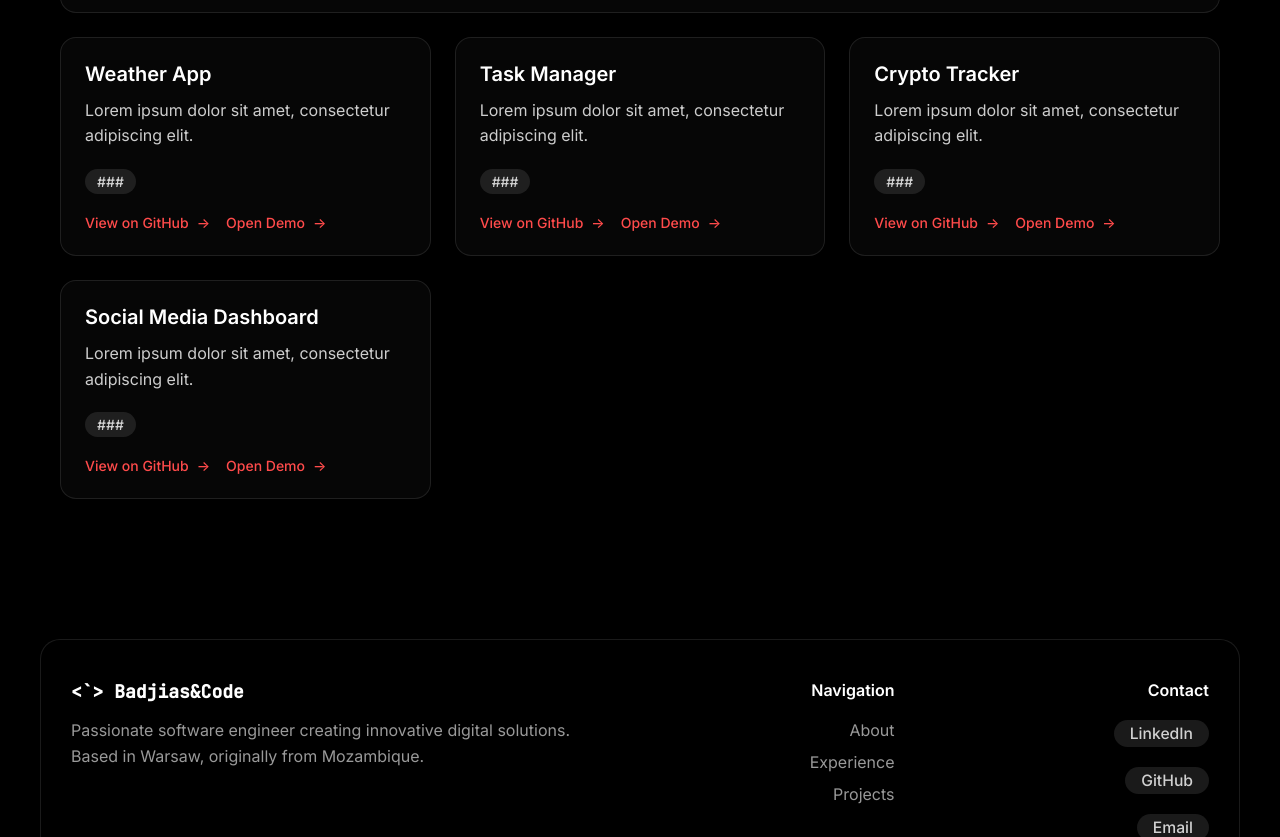
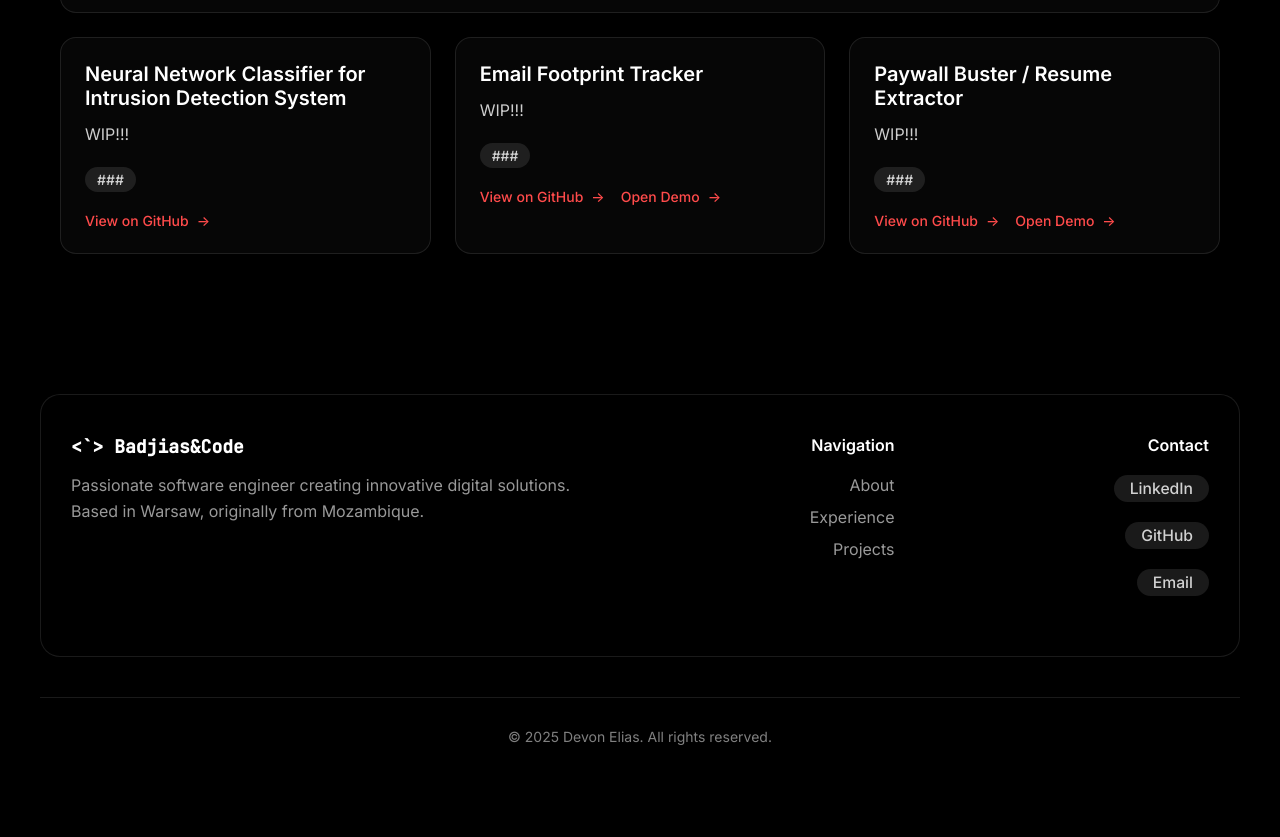
Before and after one commit to devonZeuz/PortfolioSite, a plain HTML site: page index.html in a window 1280 px wide. Shown: the part 2705-3542 px from the top of the page. After the commit the page ends 3480 px from the top, so only its background shows below. Drawn offline with Linux system fonts and the light colour scheme.

Commit message:
Update Project's section 'WIP' status

```diff
--- a/index.html
+++ b/index.html
@@ -172,20 +172,21 @@
 
                 <!-- Small Projects -->
                 <div class="project-card project-small">
-                    <h3>Weather App</h3>
-                    <p>Lorem ipsum dolor sit amet, consectetur adipiscing elit.</p>
+                    <h3>Neural Network Classifier for
+                        Intrusion Detection System</h3>
+                    <p>WIP!!!</p>
                     <div class="project-tech">
                         <span class="tech-tag">###</span>
                     </div>
                     <div class="project-links">
                         <a href="https://github.com/yourusername/weather-app" target="_blank" rel="noopener noreferrer" class="project-link">View on GitHub</a>
-                        <a href="https://your-weather-demo.com" target="_blank" rel="noopener noreferrer" class="project-link">Open Demo</a>
+
                     </div>
                 </div>
 
                 <div class="project-card project-small">
-                    <h3>Task Manager</h3>
-                    <p>Lorem ipsum dolor sit amet, consectetur adipiscing elit.</p>
+                    <h3>Email Footprint Tracker</h3>
+                    <p>WIP!!!</p>
                     <div class="project-tech">
                         <span class="tech-tag">###</span>
                     </div>
@@ -196,26 +197,14 @@
                 </div>
 
                 <div class="project-card project-small">
-                    <h3>Crypto Tracker</h3>
-                    <p>Lorem ipsum dolor sit amet, consectetur adipiscing elit.</p>
+                    <h3>Paywall Buster / Resume Extractor</h3>
+                    <p>WIP!!!</p>
                     <div class="project-tech">
                         <span class="tech-tag">###</span>
                     </div>
                     <div class="project-links">
                         <a href="https://github.com/yourusername/crypto-tracker" target="_blank" rel="noopener noreferrer" class="project-link">View on GitHub</a>
                         <a href="https://your-crypto-demo.com" target="_blank" rel="noopener noreferrer" class="project-link">Open Demo</a>
-                    </div>
-                </div>
-
-                <div class="project-card project-small">
-                    <h3>Social Media Dashboard</h3>
-                    <p>Lorem ipsum dolor sit amet, consectetur adipiscing elit.</p>
-                    <div class="project-tech">
-                        <span class="tech-tag">###</span>
-                    </div>
-                    <div class="project-links">
-                        <a href="https://github.com/yourusername/social-dashboard" target="_blank" rel="noopener noreferrer" class="project-link">View on GitHub</a>
-                        <a href="https://your-social-demo.com" target="_blank" rel="noopener noreferrer" class="project-link">Open Demo</a>
                     </div>
                 </div>
             </div>
```
